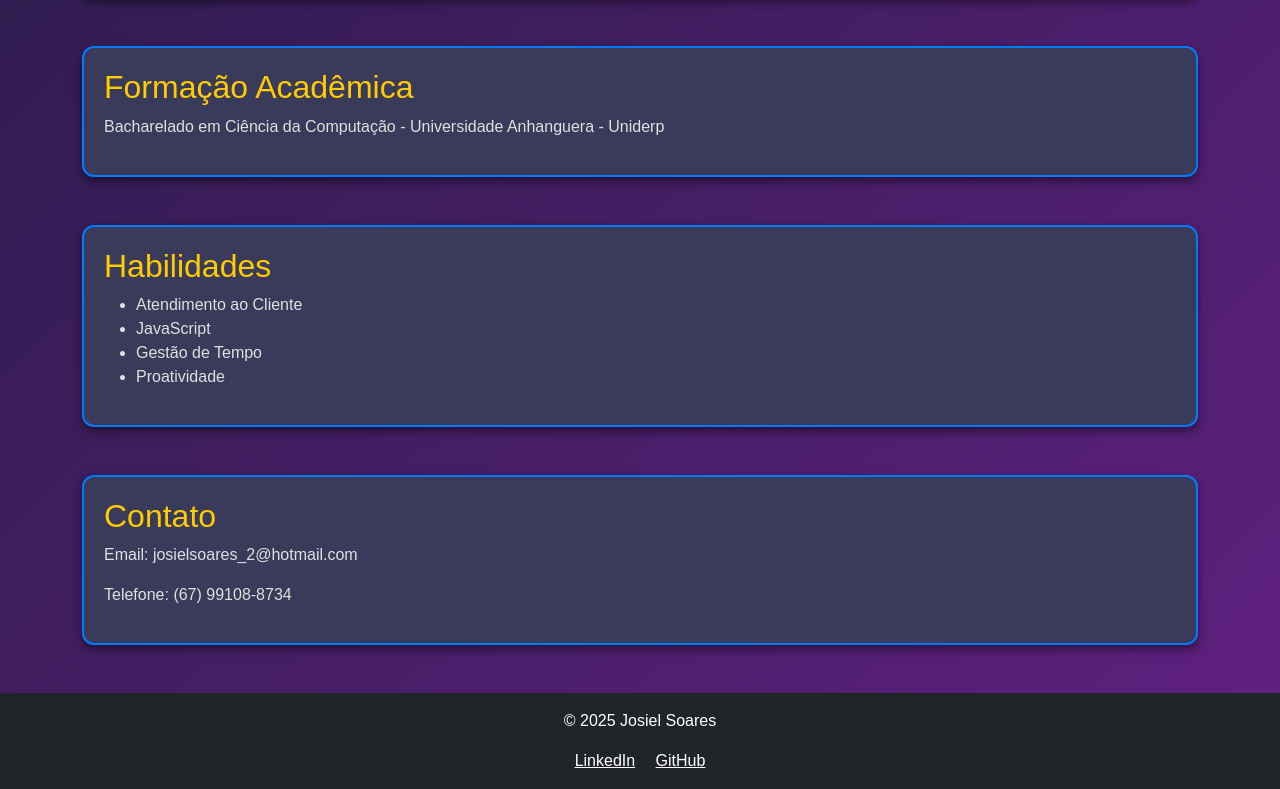
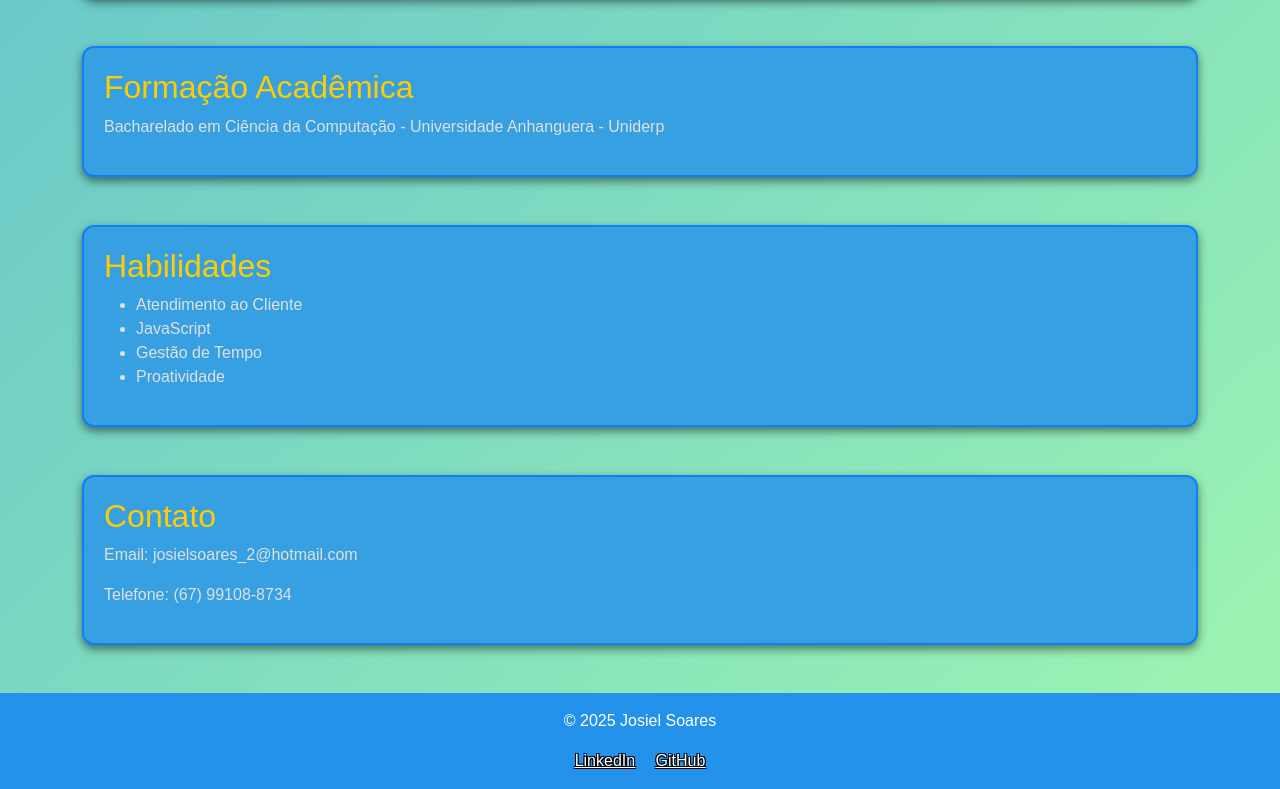
Before and after one commit to JosielSSoares/LandPages, a plain HTML site: page meusite.html in a window 1280 px wide. Shown: the part 953-1742 px from the top of the page. Drawn offline with nearby package versions, Linux system fonts and the light colour scheme.

Commit message:
Update de corres

```diff
--- a/meusite.html
+++ b/meusite.html
@@ -19,7 +19,7 @@
       <button class="navbar-toggler" type="button" data-bs-toggle="collapse" data-bs-target="#navbarNav">
         <span class="navbar-toggler-icon"></span>
       </button>
-      <div class="collapse navbar-collapse" id="navbarNav">
+      <div class="collapse navbar-collapse texto-com-borda" id="navbarNav">
         <ul class="navbar-nav">
           <li class="nav-item"><a class="nav-link" href="#objetivo">Objetivo</a></li>
           <li class="nav-item"><a class="nav-link" href="#historico">Histórico Profissional</a></li>
--- a/style.css
+++ b/style.css
@@ -1,6 +1,6 @@
 body {
   font-family: Arial, sans-serif;
-  background: linear-gradient(135deg, #1b1b3a, #602080);
+  background: linear-gradient(135deg, #51B3D6, #66C4CC, #78D5C3, #8BE6BA, #9FF6AF);
   overflow-x: hidden; /* Impede rolagem horizontal */
   color: #e0e0e0; /* Cor neutra para o texto */
   margin: 0;
@@ -9,30 +9,43 @@ body {
 
 h2 {
   color: #ffcc00; /* Destaque em amarelo */
+
 }
 
 section {
   padding: 20px;
   margin-bottom: 20px;
   border-radius: 12px; /* Borda arredondada */
-  border: 2px solid #007bff; /* Azul usado no h2 */
-  background-color: #3a3a5a; /* Cor de fundo das caixas */
+  border: 2px solid #0E7FF7; /* Azul usado no h2 */
+  background-color: #37A0E2; /* Cor de fundo das caixas */
   opacity: 0; /* Começa invisível */
   transform: translateX(100%); /* Inicia fora da tela */
-  box-shadow: 0px 4px 10px rgba(0, 0, 0, 0.5); /* Sombra para destaque */
+  box-shadow: 0px 4px 10px rgb(0, 0, 0, 0.5); /* Sombra para destaque */
   transition: transform 1s ease-out, opacity 1s ease-out;
 }
 
 footer {
-  background-color: #2b2b4b;
+  background-color: #97DFD1;
   color: #ffcc00;
   padding: 20px;
+
 }
 
 footer a {
   color: #ffcc00;
+  text-shadow: -1px -1px 0 #000, 1px -1px 0 #000, -1px 1px 0 #000, 1px 1px 0 #000; /* RODA PÉ */
 }
 
 footer a:hover {
   text-decoration: underline;
 }
+
+.bg-dark {
+  --bs-bg-opacity: 1;
+  background-color: #2492EB!important;
+}
+
+.texto-com-borda{
+  text-shadow: -1px -1px 0 #000, 1px -1px 0 #000, -1px 1px 0 #000, 1px 1px 0 #000; /* BARRA SUPERIOR */
+
+}
```
